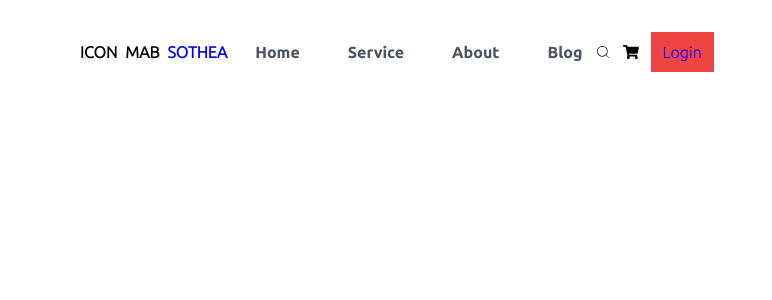
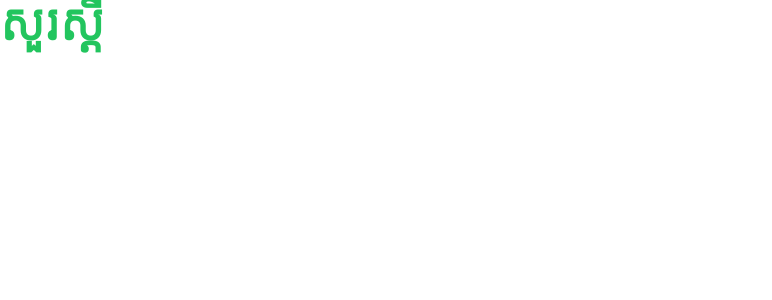
Before and after one commit to easycode002/just-portfolio, a Next.js app: page / in a window 1280 px wide. Shown: the top 300 px of the page, without its empty margins (0-772 px from the left). Built offline with nearby package versions, Linux system fonts and the light colour scheme.

Commit message:
Added: Last commit

```diff
--- a/app/components/atoms/Input.tsx
+++ b/app/components/atoms/Input.tsx
@@ -23,7 +23,6 @@ interface InputProps {
   step?: number;
   isError?: boolean;
   errorMessage?: string;
-    [key: string]: any;
 }
 const Input: React.FC<InputProps> = ({
   value,
@@ -53,7 +52,11 @@ const Input: React.FC<InputProps> = ({
 }) => {
   return (
     <div className={`input-wrapper ${className}`} style={style}>
-      {label && <label htmlFor={id} className="input-label">{label}</label>}
+      {label && (
+        <label htmlFor={id} className="input-label">
+          {label}
+        </label>
+      )}
       <div className="input-container flex items-center border rounded-md">
         {prefix && <span className="input-prefix px-2">{prefix}</span>}
         <input
--- a/app/components/organisms/Narbar.tsx
+++ /dev/null
@@ -1,60 +0,0 @@
-'use client'
-import { Menu } from "@/data/data";
-import React, { useState } from "react";
-import Link from "next/link";
-import { MdMenu } from "react-icons/md";
-import { CiSearch } from "react-icons/ci";
-import { FaShoppingCart } from "react-icons/fa";
-import ResponsiveNavbar from "./ResponsiveNavbar";
-
-const Narbar = () => {
-  const [open, setOpen] = useState<boolean>(false);
-  return (
-    <>
-      <nav>
-        <div className="container flex items-center justify-between py-8">
-          {/* Logo section */}
-          <div className="flex items-center gap-2 font-bold uppercase mr-4">
-            <p>Icon</p>
-            <p>Mab</p>
-            <p className="text-primary">Sothea</p>
-          </div>
-          {/* Menu section */}
-          <div className="hidden md:block">
-            <ul className="flex items-center gap-6 text-gray-600">
-              {Menu.map((item, _index) => {
-                return (
-                  <li key={item.id}>
-                    <Link
-                      href={item.link}
-                      className="inline-block py-1 px-3 hover:text-primary font-ubuntubold"
-                    >
-                      {item.title}
-                    </Link>
-                  </li>
-                );
-              })}
-            </ul>
-          </div>
-          {/* Icons section */}
-          <div className="flex gap-x-3">
-            <button>
-              <CiSearch />
-            </button>
-            <button>
-              <FaShoppingCart />
-            </button>
-            <button className="px-3 py-2 text-primary bg-red-500">Login</button>
-          </div>
-          {/* Mobile hamburger section */}
-          <div className="md:hidden" onClick={() => setOpen(!open)}>
-            <MdMenu className="text-4xl" />
-          </div>
-        </div>
-      </nav>
-      <ResponsiveNavbar open={open} />
-    </>
-  );
-};
-
-export default Narbar;
--- a/app/components/organisms/ResponsiveNavbar.tsx
+++ /dev/null
@@ -1,30 +0,0 @@
-import { motion, AnimatePresence } from "framer-motion";
-import React from "react";
-interface IProps {
-  open?: boolean;
-}
-const ResponsiveNavbar: React.FC<IProps> = ({ open }) => {
-  return (
-    <AnimatePresence mode="wait">
-      {open && (
-        <motion.div
-          initial={{ opacity: 0 }}
-          animate={{ opacity: 1 }}
-          exit={{ opacity: 0 }}
-          className="flex top-0 left-0 w-full h-full bg-black z-10"
-        >
-          <div className="bg-orange-300">
-            <ul>
-              <li>Home</li>
-              <li>About</li>
-              <li>Service</li>
-              <li>Contatct</li>
-            </ul>
-          </div>
-        </motion.div>
-      )}
-    </AnimatePresence>
-  );
-};
-
-export default ResponsiveNavbar;
--- a/app/page.tsx
+++ b/app/page.tsx
@@ -1,11 +1,9 @@
-import Narbar from "./components/organisms/Narbar";
 
 export default function Home() {
   return (
     <div className="w-full flex">
       <main>
-        <Narbar/>
-        {/* <h1 className="font-kantumruy text-green-500 font-bold text-5xl">សួរស្ដី</h1> */}
+        <h1 className="font-kantumruy text-green-500 font-bold text-5xl">សួរស្ដី</h1>
       </main>
     </div>
   );
```
Lines whose indentation alone changed are shown as unchanged.
